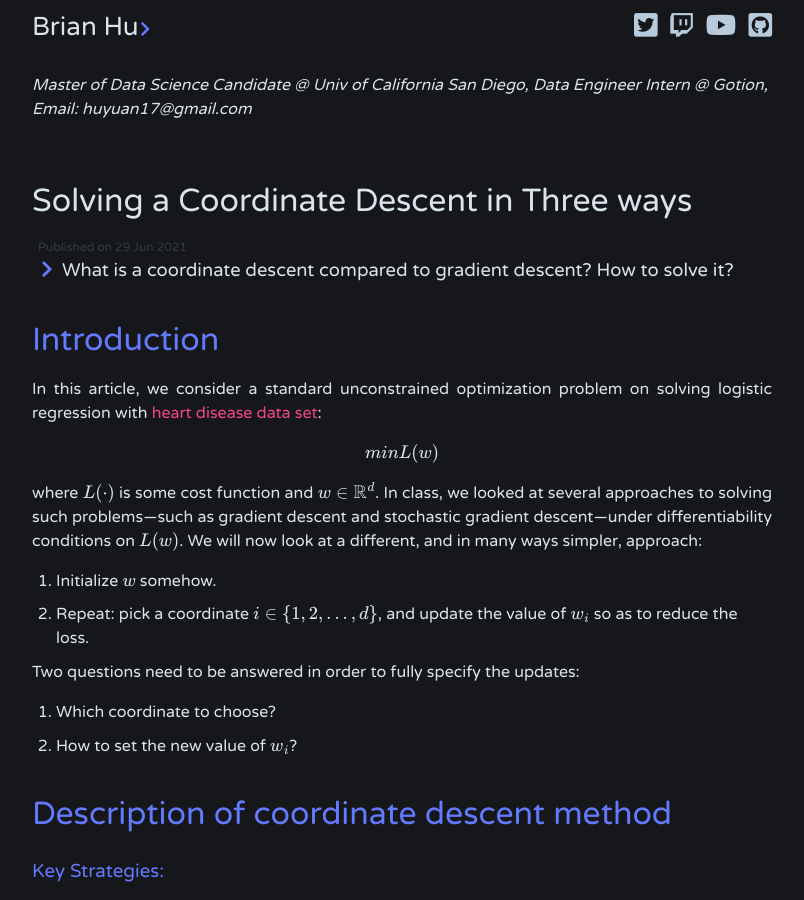
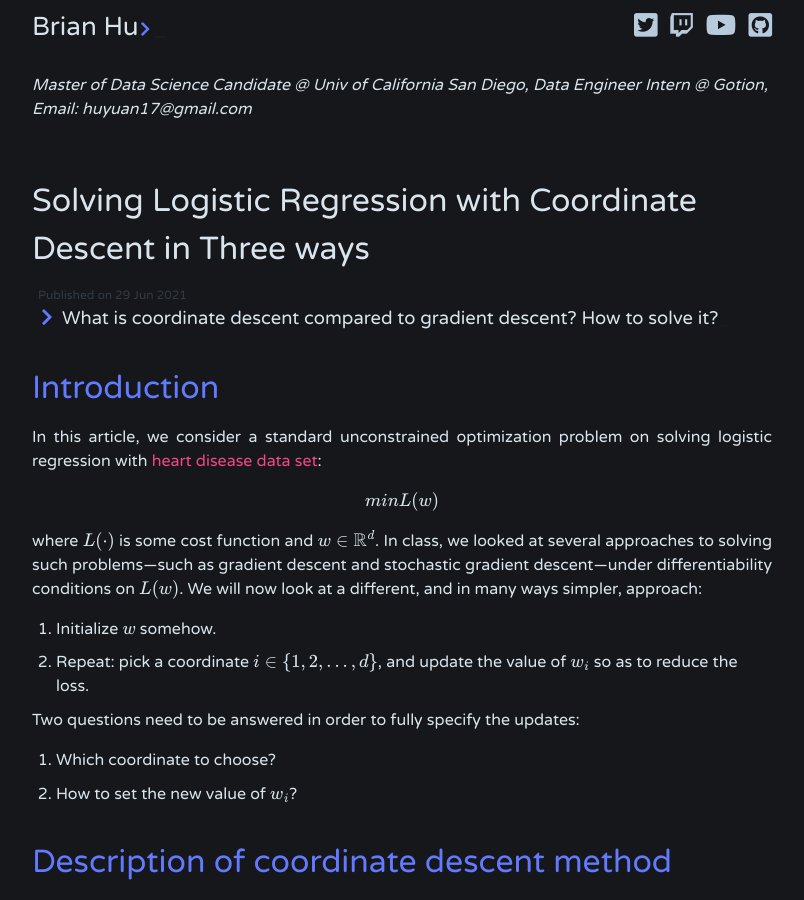
Before and after one commit to galaxie500/blog, a Jekyll site: the page built from _posts/2021-06-29-coordinate-descent.md, in a window 1280 px wide and 900 px high. Shown: the whole window, without its empty margins (238-1042 px from the left). Built offline with Jekyll 4.4.1, drawn with Linux system fonts in a browser that asks for light colours; nearby versions of some CDN libraries; formulas are drawn with MathJax 3; comment, search, counter and statistics services are not loaded.

```diff
--- a/_config.yml
+++ b/_config.yml
@@ -7,7 +7,7 @@ description: > # this means to ignore newlines until "show_exerpts:"
   Master of Data Science Candidate @ Univ of California San Diego, Data Engineer Intern @ Gotion, Email: huyuan17@gmail.com
 show_excerpts: false # set to true to show excerpts on the homepage
 
-paginate: 5
+paginate: 8
 paginate_path: "/blog/page:num/"
 
 tag_permalink_style: pretty
--- a/_posts/2021-06-29-coordinate-descent.md
+++ b/_posts/2021-06-29-coordinate-descent.md
@@ -1,8 +1,8 @@
 ---
 layout: post
-title:  "Solving a Coordinate Descent in Three ways"
-description: What is a coordinate descent compared to gradient descent? How to solve it?
-tags: ml introduction
+title:  "Solving Logistic Regression with Coordinate Descent in Three ways"
+description: What is coordinate descent compared to gradient descent? How to solve it?
+tags: ml introduction logistic-regression
 usemathjax: true
 ---
 # Introduction
```
Also changed, not shown: _posts/2019-04-16-airbnb-timeseries.md (+1 -1 lines), _posts/2021-05-09-calibrated_estimation.md (+3 -2 lines), _posts/2021-08-11-airbnb-timeserie-eda.md (+1 -0 lines).
